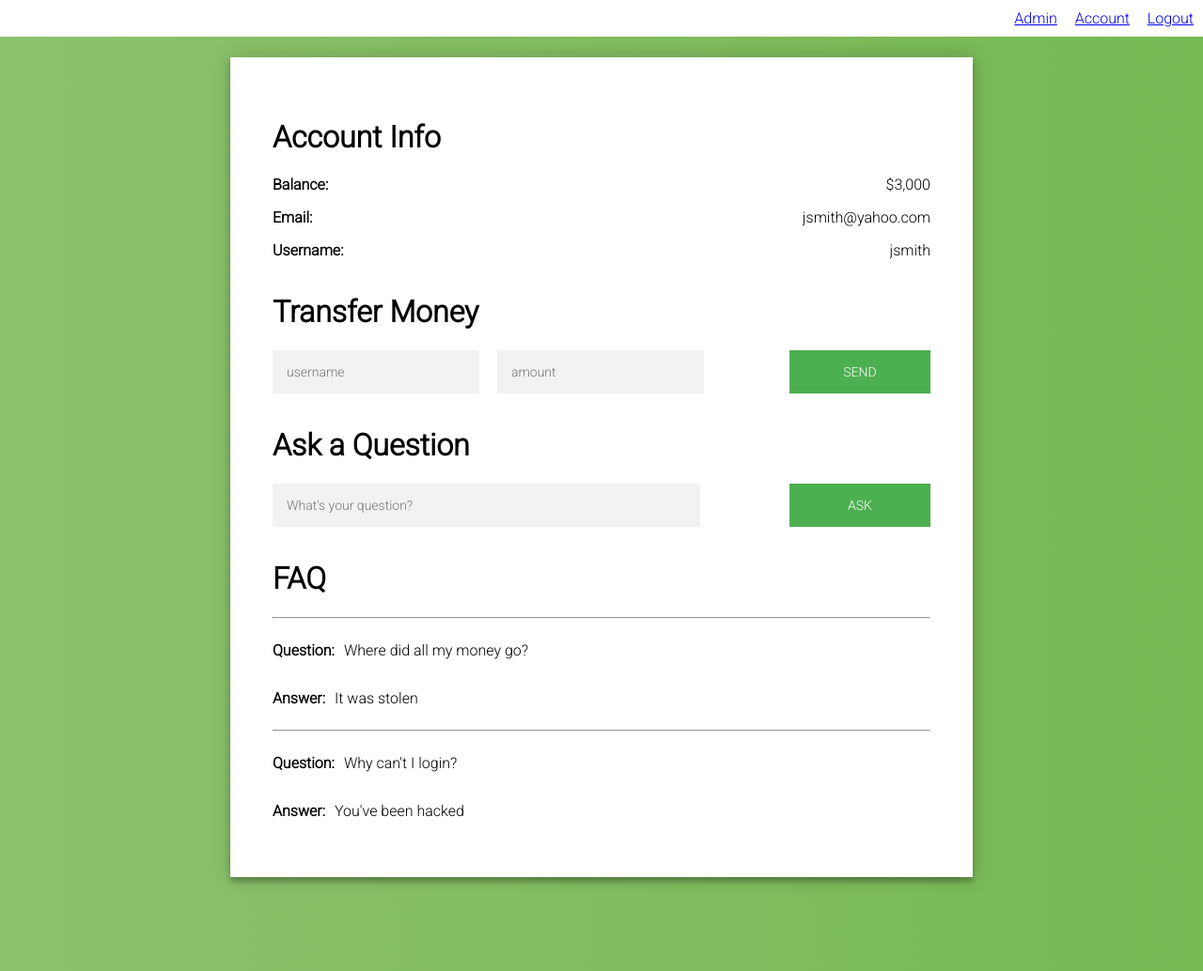
After one commit to Tweddle-SE-Team/acm, a Django app: page /bankapp/account/ in a window 1280 px wide. The commit adds this page. Shown: the whole page at 94% size. Run offline with Django 3.2, Linux system fonts and the light colour scheme.

Commit message:
add the other pages

```diff
--- /dev/null
+++ b/bankapp/templates/bankapp/account.html
@@ -0,0 +1,60 @@
+<!doctype html>
+<head>
+  {% load static %}
+  <title>Trusty Bank LLC - Account</title>
+  <link rel="stylesheet" href="{% static 'bankapp/css/main.css' %}" />
+  <link rel="stylesheet" href="{% static 'bankapp/css/account.css' %}" />
+</head>
+<body>
+  <div class="header">
+    <a href="admin.html">Admin</a>
+    <a href="account.html">Account</a>
+    <a href="login.html">Logout</a>
+  </div>
+  <div class="page">
+    <h1>Account Info</h1>
+    <div class="account-info">
+      <p>Balance:</p>
+      <p>$3,000</p>
+      <p>Email:</p>
+      <p>jsmith@yahoo.com</p>
+      <p>Username:</p>
+      <p>jsmith</p>
+    </div>
+    <form class="transfer-form">
+      <h1>Transfer Money</h1>
+      <input type="text" placeholder="username"/>
+      <input type="text" placeholder="amount"/>
+      <button>Send</button>
+    </form>
+
+    <form class="faq-form">
+      <h1>Ask a Question</h1>
+      <input type="text" placeholder="What's your question?"/>
+      <button>Ask</button>
+    </form>
+
+    <div class="faq">
+      <h1>FAQ</h1>
+      <hr>
+      <div class="question">
+        <p>Question:</p>
+        <p>Where did all my money go?</p>
+      </div>
+      <div class="answer">
+        <p>Answer:</p>
+        <p>It was stolen</p>
+      </div>
+      <hr>
+      <div class="question">
+        <p>Question:</p>
+        <p>Why can't I login?</p>
+      </div>
+      <div class="answer">
+        <p>Answer:</p>
+        <p>You've been hacked</p>
+      </div>
+    </div>
+  </div>
+</body>
+</html>
--- a/bankapp/templates/bankapp/login.html
+++ b/bankapp/templates/bankapp/login.html
@@ -17,6 +17,5 @@
         </form>
     </div>
 </div>
-<script src="./js/login.js"></script>
 </body>
 </html>
--- a/bankapp/urls.py
+++ b/bankapp/urls.py
@@ -4,5 +4,7 @@ from . import views
 
 urlpatterns = [
     url(r'^login/', views.login, name='login'),
+    url(r'^register/', views.register, name='register'),
+    url(r'^account/', views.account, name='account'),
     url(r'^$', views.index, name='index')
 ]
--- a/bankapp/views.py
+++ b/bankapp/views.py
@@ -3,11 +3,20 @@ from django.template import loader
 
 from .models import Faq
 
-
 def index(request):
-    return HttpResponse("Hello, world. You're at the bankapps index.")
+    return login(request)
 
 def login(request):
     template = loader.get_template('bankapp/login.html')
     context = {}
     return HttpResponse(template.render(context, request))
+
+def register(request):
+    template = loader.get_template('bankapp/register.html')
+    context = {}
+    return HttpResponse(template.render(context, request))
+
+def account(request):
+    template = loader.get_template('bankapp/account.html')
+    context = {}
+    return HttpResponse(template.render(context, request))
```
Also changed, not shown: bankapp/templates/bankapp/register.html (added, +22 -0 lines).
